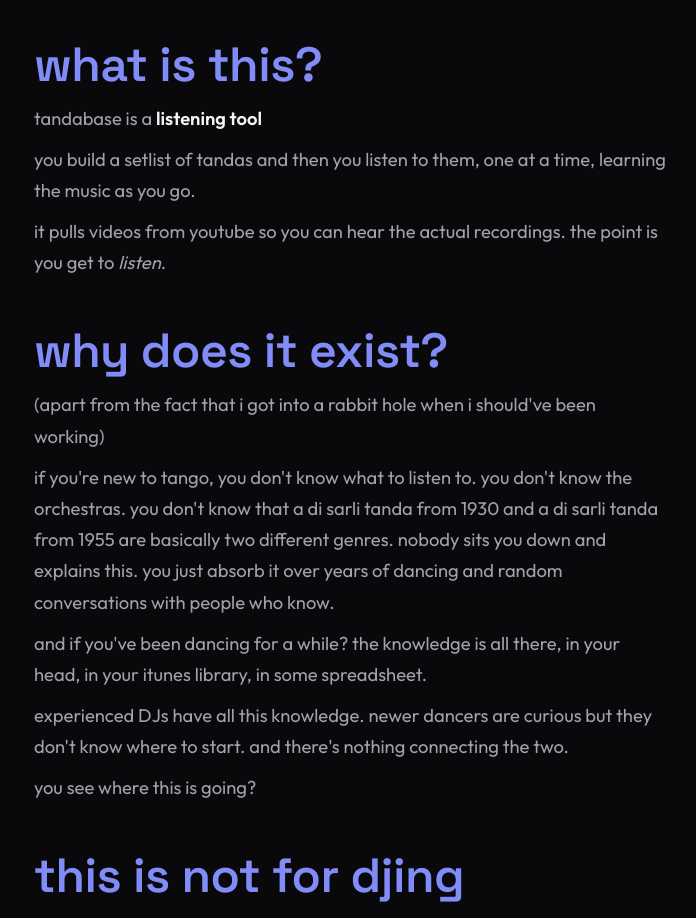
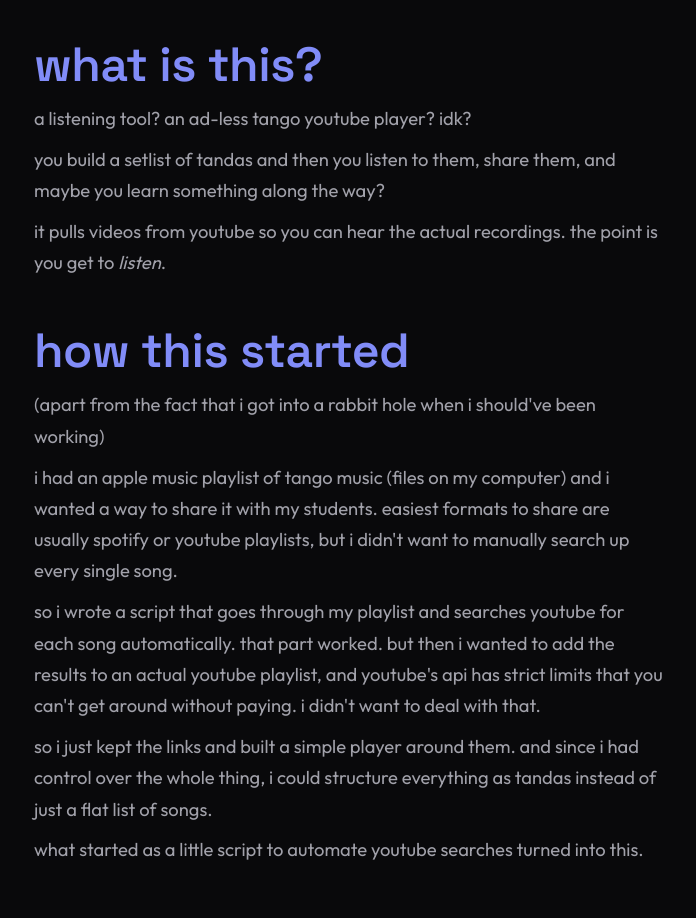
Before and after one commit to dtodorowa/tandabase, a SvelteKit app: page /about in a window 1280 px wide. Shown: the part 500-1418 px from the top of the page, without its empty margins (290-986 px from the left). Built offline with nearby package versions, Linux system fonts and the light colour scheme; no server answers.

Commit message:
update about page content with revised origin story and restructured sections

```diff
--- a/src/routes/about/+page.svelte
+++ b/src/routes/about/+page.svelte
@@ -59,15 +59,15 @@
       </p>
     </div>
 
+
     <section>
       <h2>what is this?</h2>
       <p>
-        tandabase is a <strong>listening tool</strong>
+        a listening tool? an ad-less tango youtube player? idk?
       </p>
-
       <p>
-        you build a setlist of tandas and then you listen to them, one at a time,
-        learning the music as you go.
+        you build a setlist of tandas and then you listen to them, share them, and
+        maybe you learn something along the way?
       </p>
       <p>
         it pulls videos from youtube so you can hear the actual recordings. the point is you get to <em>listen</em>.
@@ -75,9 +75,29 @@
     </section>
 
     <section>
-        <h2>why does it exist?</h2>
+      <h2>how this started</h2>
       <p class="aside">(apart from the fact that i got into a rabbit hole when i should've been working)</p>
 
+      <p>
+        i had an apple music playlist of tango music (files on my computer) and i wanted a way to share it with my students.
+        easiest formats to share are usually spotify or youtube playlists, but i didn't want to manually search up every single song.
+      </p>
+      <p>
+        so i wrote a script that goes through my playlist and searches youtube for each song automatically. that part worked.
+        but then i wanted to add the results to an actual youtube playlist, and youtube's api has strict limits
+        that you can't get around without paying. i didn't want to deal with that.
+      </p>
+      <p>
+        so i just kept the links and built a simple player around them. and since i had control over the whole thing,
+        i could structure everything as tandas instead of just a flat list of songs.
+      </p>
+      <p>
+        what started as a little script to automate youtube searches turned into this.
+      </p>
+    </section>
+
+    <section>
+      <h2>what problem could it potentially solve?</h2>
       <p>
         if you're new to tango, you don't know what to listen to. you don't know the
         orchestras. you don't know that a di sarli tanda from 1930 and a di sarli
@@ -93,8 +113,7 @@
         experienced DJs have all this knowledge. newer dancers
         are curious but they don't know where to start. and there's nothing connecting the two.
       </p>
-        <p>you see where this is going? </p>
-
+      <p>you see where this is going?</p>
     </section>
 
     <section>
@@ -123,6 +142,7 @@
         <li><strong>browse</strong> public sets that others have shared, or create your own.</li>
         <li><strong>create</strong> sets by searching youtube for songs and organizing them into tandas.</li>
         <li><strong>import</strong> a playlist from apple music (export as xml) and it'll auto-detect your tandas and find youtube videos.</li>
+        <li><strong>upload</strong> a csv if you prefer to build a set that way.</li>
         <li><strong>listen.</strong> one song at a time. pay attention to the orchestra, the singer, the year. that's the whole point.</li>
       </ul>
     </section>
@@ -142,8 +162,9 @@
         i hope this makes it a little
         less confusing to get started.
       </p>
-      <p class="sign-off">&mdash; daniela</p>
+      <p class="sign-off">daniela</p>
     </section>
+
 
     <!-- ── Feedback / Feature Request ── -->
     <div class="feedback-card">
```
Lines whose indentation alone changed are shown as unchanged.
